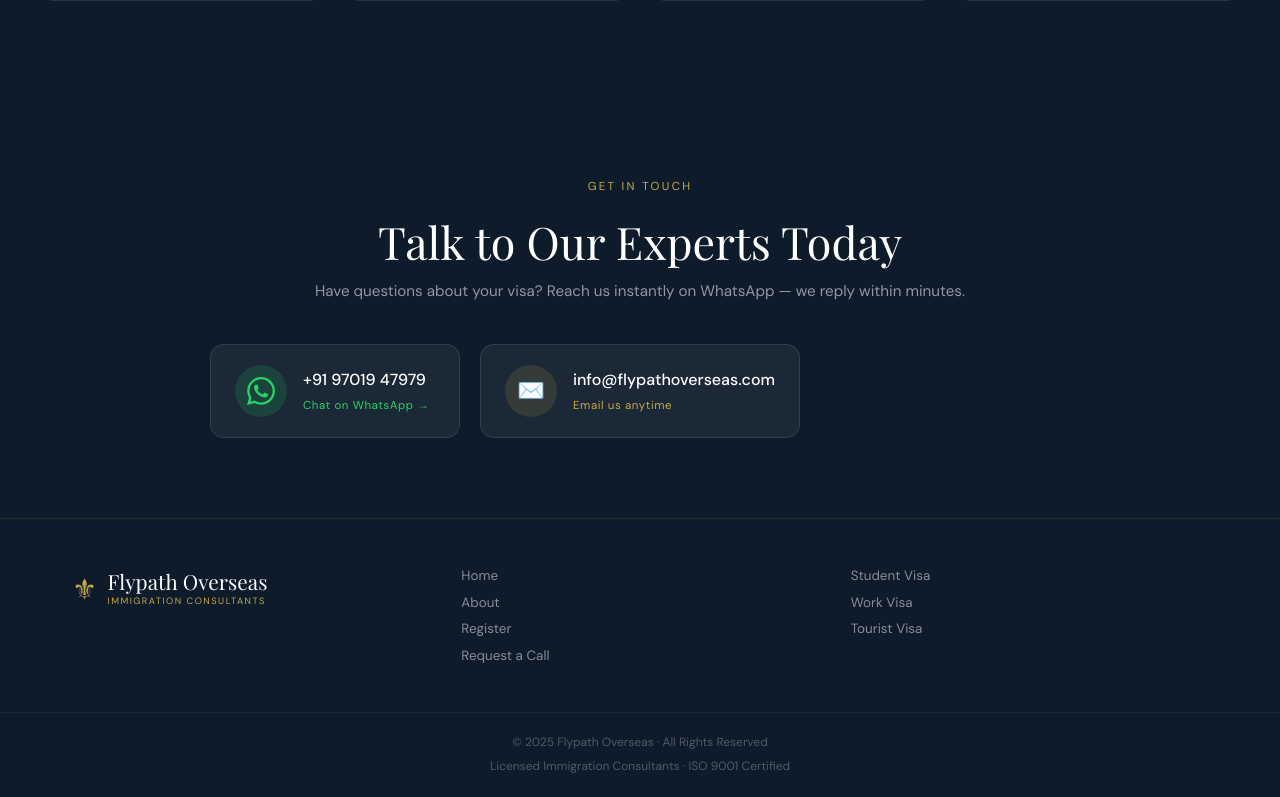
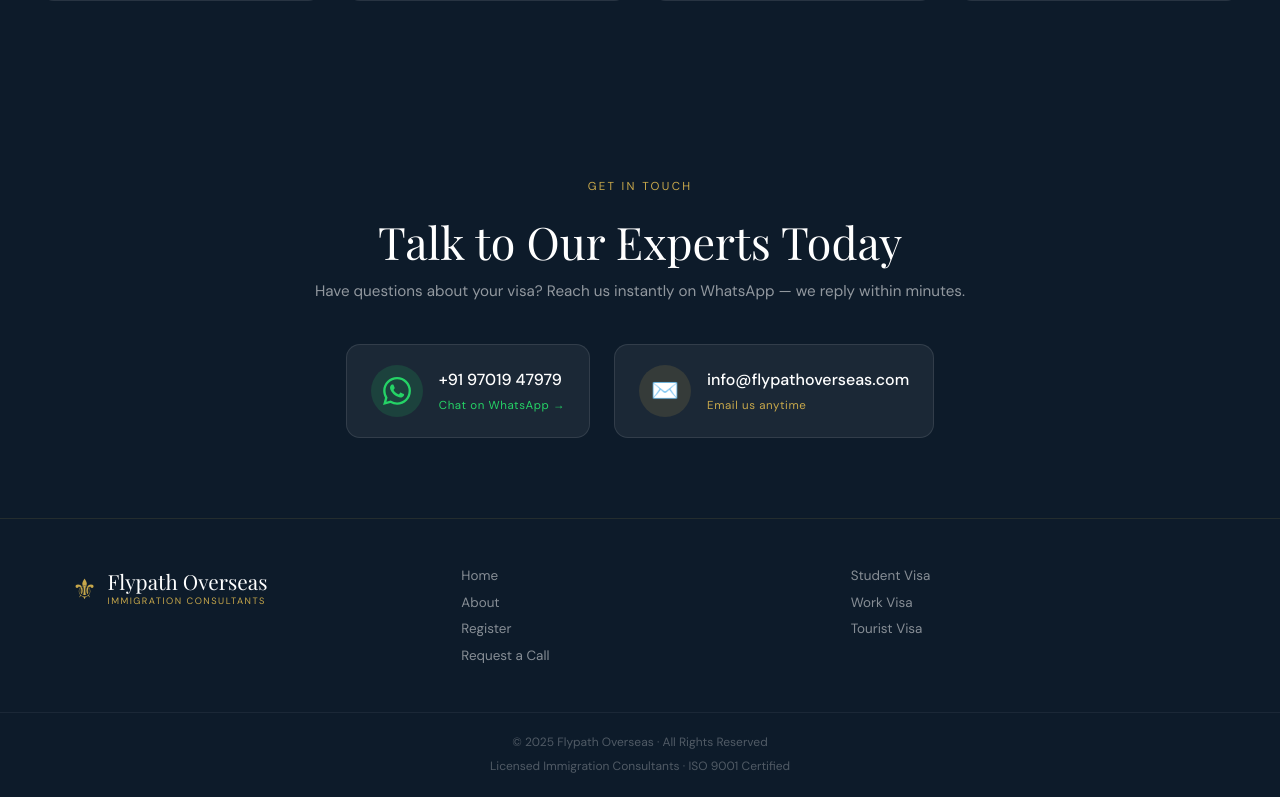
Before and after one commit to flypathoversea/Frontend, a React (Vite) app: page /about in a window 1280 px wide. Shown: the part 2080-2877 px from the top of the page. Built offline with nearby package versions, Linux system fonts and the light colour scheme.

Commit message:
made change sin about page

```diff
--- a/src/pages/AboutPage/AboutPage.css
+++ b/src/pages/AboutPage/AboutPage.css
@@ -339,9 +339,12 @@
 }
 
 .about__contact-cards {
-  display: grid;
-  grid-template-columns: repeat(3, 1fr);
-  gap: 1.25rem;
+  display: flex;
+  justify-content: center;   /* center horizontally */
+  align-items: center;
+  gap: 1.5rem;
+  margin-top: 2rem;
+  flex-wrap: wrap;           /* responsive */
 }
 
 @media (max-width: 900px) {
```
